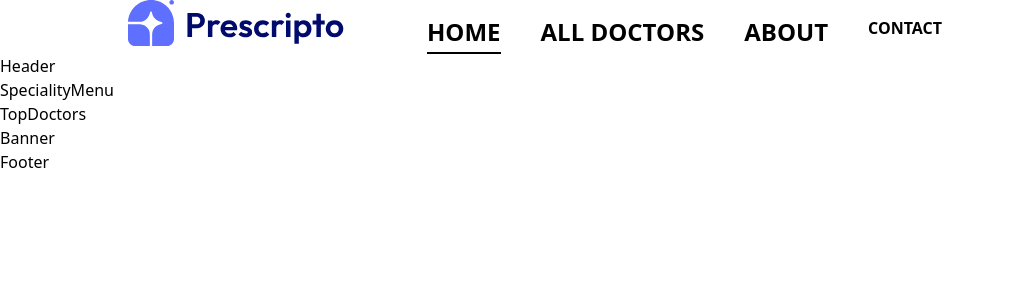
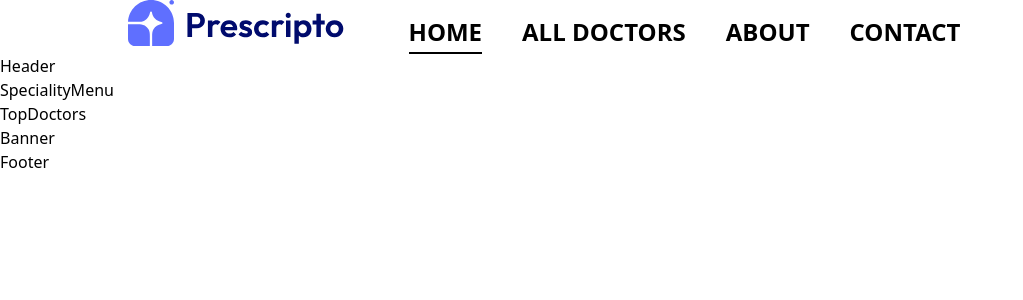
Before and after one commit to Mani-sh27/Prescripto, a React (Vite) app: page / in a window 1280 px wide. Shown: the top 300 px of the page, without its empty margins (0-1023 px from the left). Built offline with nearby package versions, Linux system fonts and the light colour scheme.

Commit message:
auto commit

```diff
--- a/src/components/Navbar.jsx
+++ b/src/components/Navbar.jsx
@@ -21,7 +21,7 @@ const Navbar = () => {
               <li className='font-semibold text-2xl'>ABOUT</li>
             </NavLink>
             <NavLink className={({isActive})=>`pb-1${isActive ? ' border-b-2' : ''}`} to='/contact'>
-              <li className='font-semibold '>CONTACT</li>
+              <li className='font-semibold text-2xl'>CONTACT</li>
             </NavLink>
           </ul>
         </div>
```
